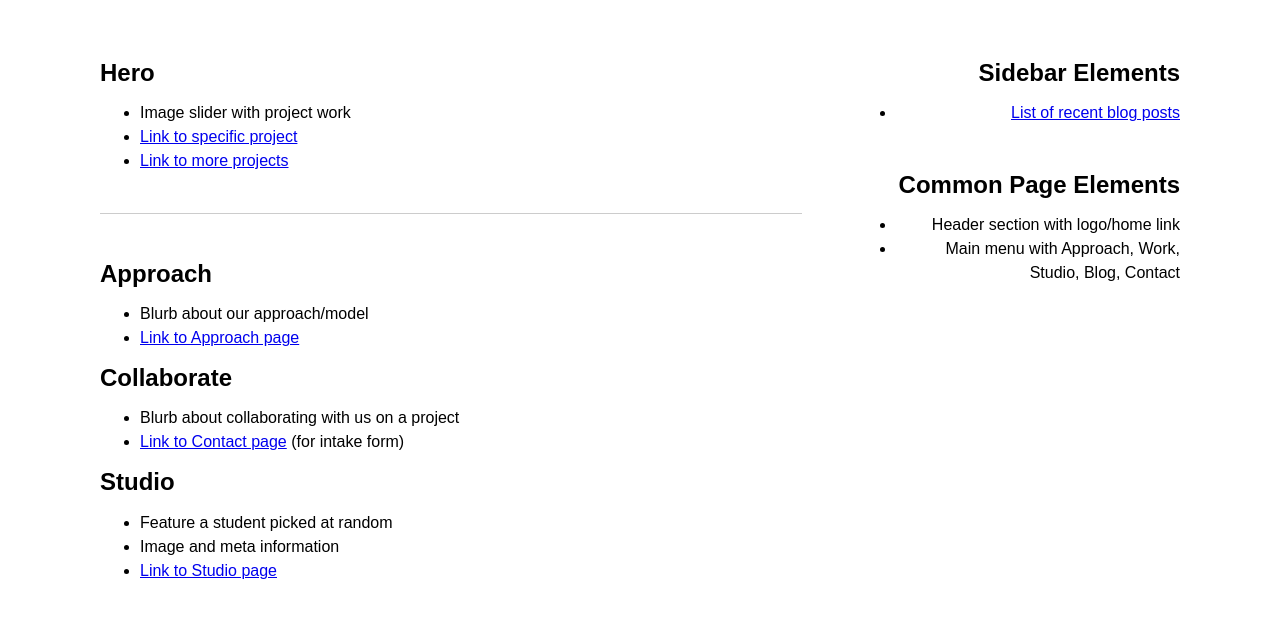
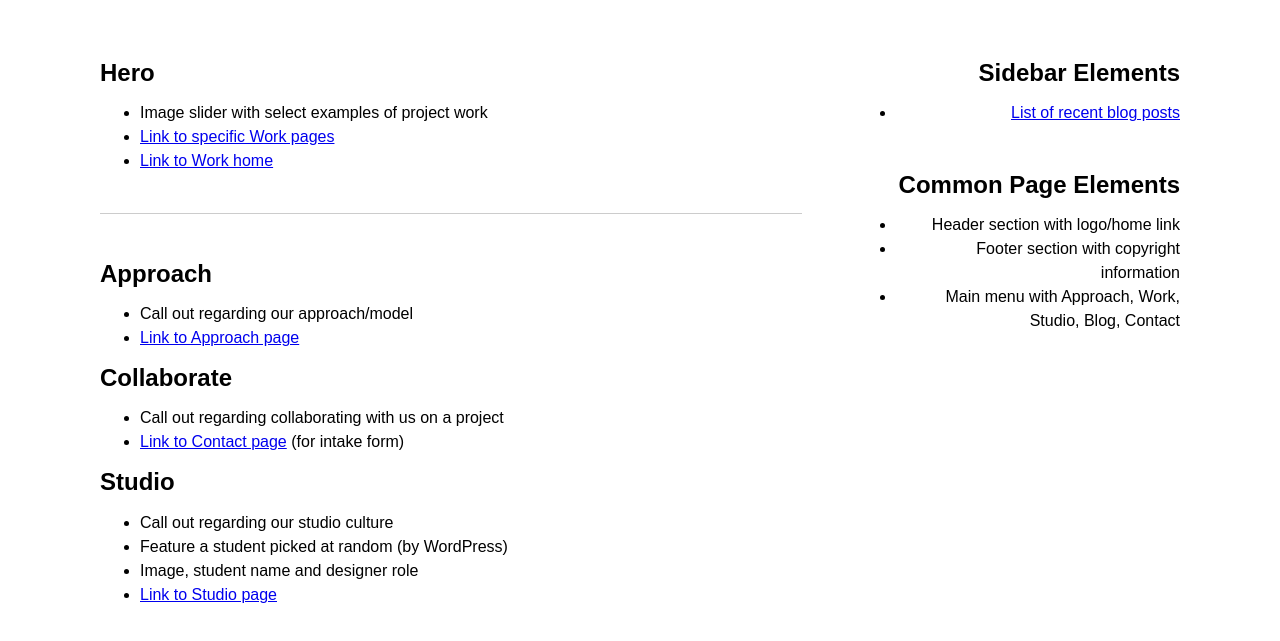
Before and after one commit to druryjeff/design-studio, a plain HTML site: page index.html in a window 1280 px wide. Shown: the part 99-740 px from the top of the page. Drawn offline with Linux system fonts and the light colour scheme.

Commit message:
Update page content

```diff
--- a/index.html
+++ b/index.html
@@ -46,16 +46,16 @@
                     <section>
                         <h1>Hero</h1>
                         <ul>
-                            <li>Image slider with project work</li>
-                            <li><a href="work-page.html">Link to specific project</a></li>
-                            <li><a href="work.html">Link to more projects</a></li>
+                            <li>Image slider with select examples of project work</li>
+                            <li><a href="work-page.html">Link to specific Work pages</a></li>
+                            <li><a href="work.html">Link to Work home</a></li>
                         </ul>
                     </section>
 
                     <section>
                         <h1>Approach</h1>
                         <ul>
-                            <li>Blurb about our approach/model</li>
+                            <li>Call out regarding our approach/model</li>
                             <li><a href="approach.html">Link to Approach page</a></li>
                         </ul>
                     </section>
@@ -63,7 +63,7 @@
                     <section>
                         <h1>Collaborate</h1>
                         <ul>
-                            <li>Blurb about collaborating with us on a project</li>
+                            <li>Call out regarding collaborating with us on a project</li>
                             <li><a href="contact.html">Link to Contact page</a> (for intake form)</li>
                         </ul>
                     </section>
@@ -71,8 +71,9 @@
                     <section>
                         <h1>Studio</h1>
                         <ul>
-                            <li>Feature a student picked at random</li>
-                            <li>Image and meta information</li>
+                            <li>Call out regarding our studio culture</li>
+                            <li>Feature a student picked at random (by WordPress)</li>
+                            <li>Image, student name and designer role</li>
                             <li><a href="studio.html">Link to Studio page</a></li>
                         </ul>
                     </section>
@@ -92,6 +93,7 @@
                         <h1>Common Page Elements</h1>
                         <ul>
                             <li>Header section with logo/home link</li>
+                            <li>Footer section with copyright information</li>
                             <li>Main menu with Approach, Work, Studio, Blog, Contact</li>
                         </ul>
                     </section>
```
Also changed, not shown: approach.html (+4 -2 lines), blog-page.html (+1 -0 lines), blog.html (+1 -0 lines), contact.html (+1 -0 lines), studio.html (+2 -1 lines), work-page.html (+1 -0 lines), work.html (+4 -2 lines).
